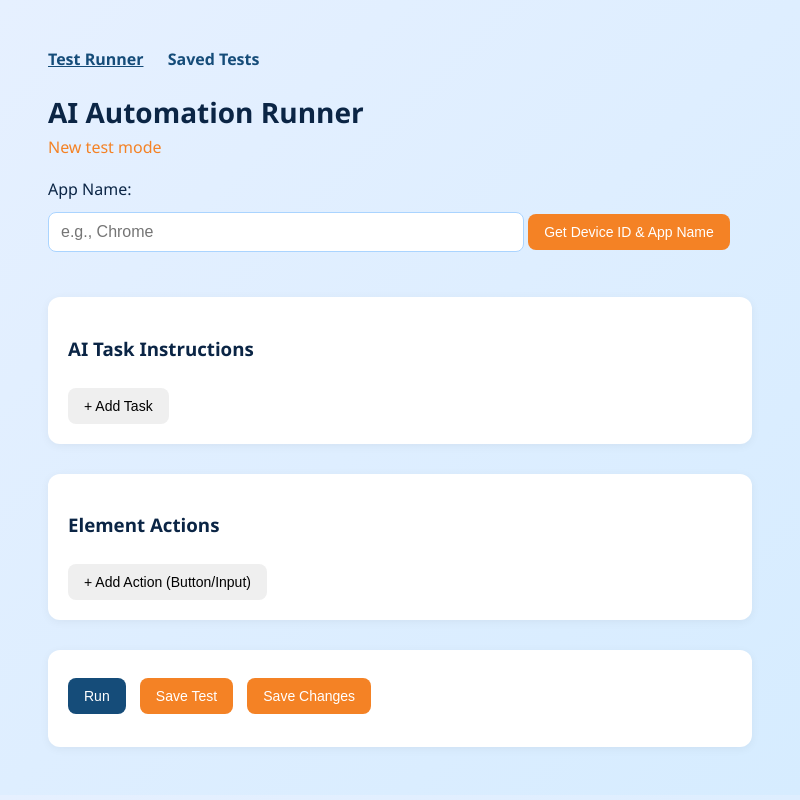
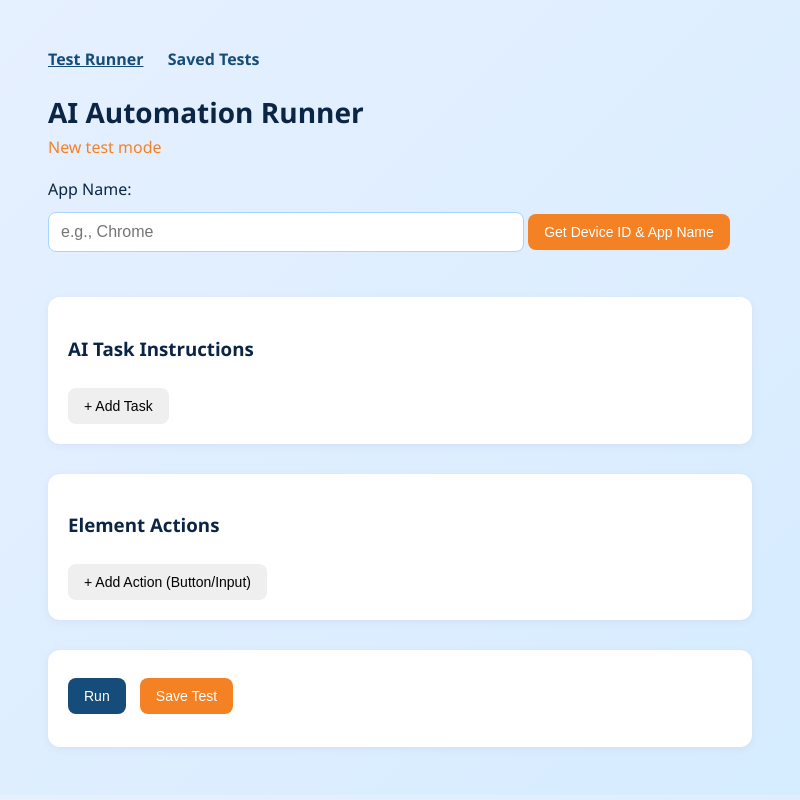
Before and after one commit to bennyscash1/AiCompFeElectronJs, an Electron app: page index.html in a window 800 px wide. Drawn offline with Linux system fonts and the light colour scheme.

```diff
--- a/index.html
+++ b/index.html
@@ -173,7 +173,6 @@
   <div class="section">
   <button id="runButton" class="primary" onclick="submitAll()">Run</button>
   <button id="saveTestBtn" class="secondary" onclick="saveTest()">Save Test</button>
-  <button class="secondary" onclick="saveChanges()">Save Changes</button>
 
     <div id="statusIcons" style="margin-top: 10px;">
       <img id="loadingSpinner" src="iconFiles/gif_runingSpinner.gif" style="display:none; width:40px;" />
```
